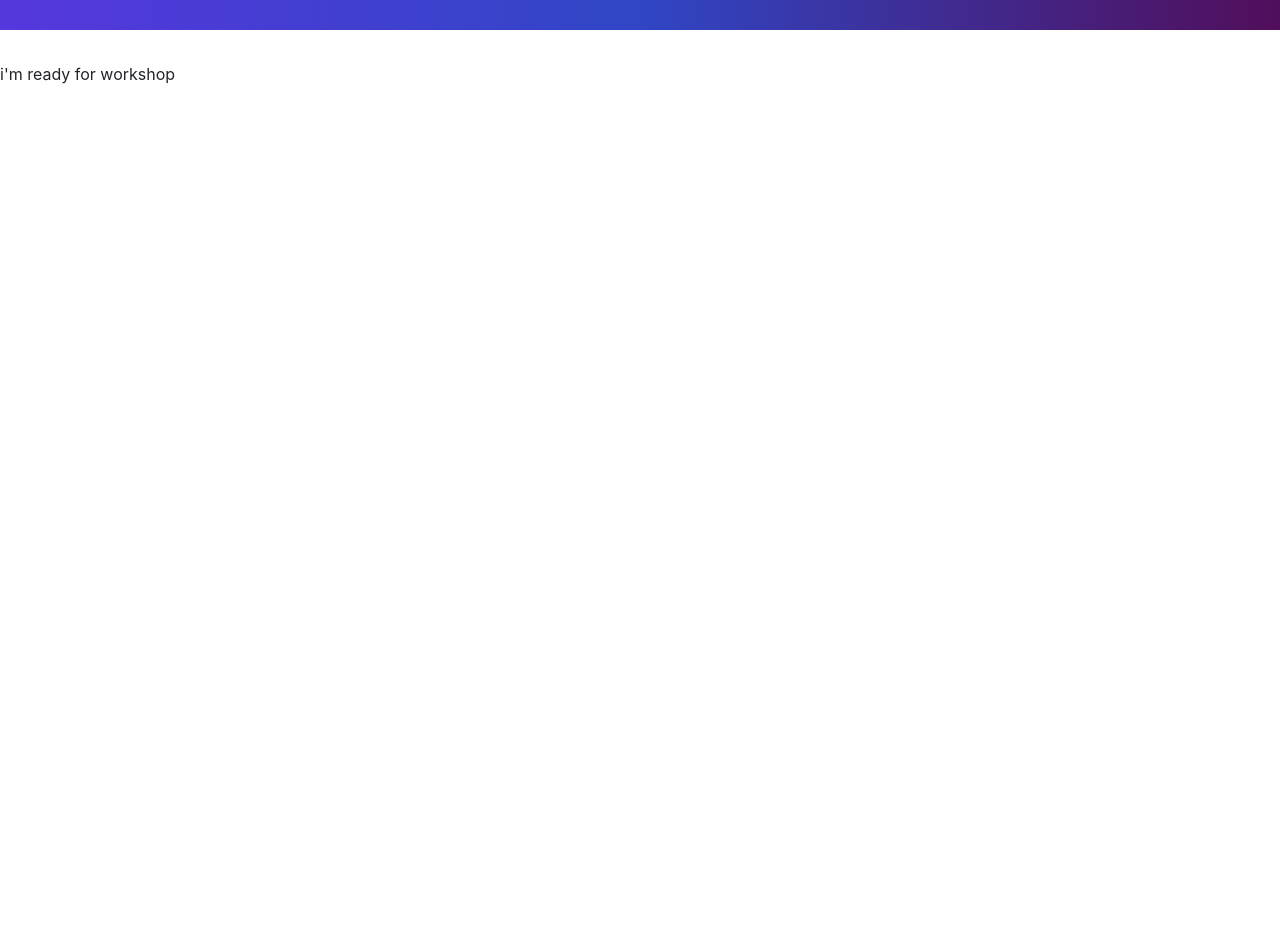
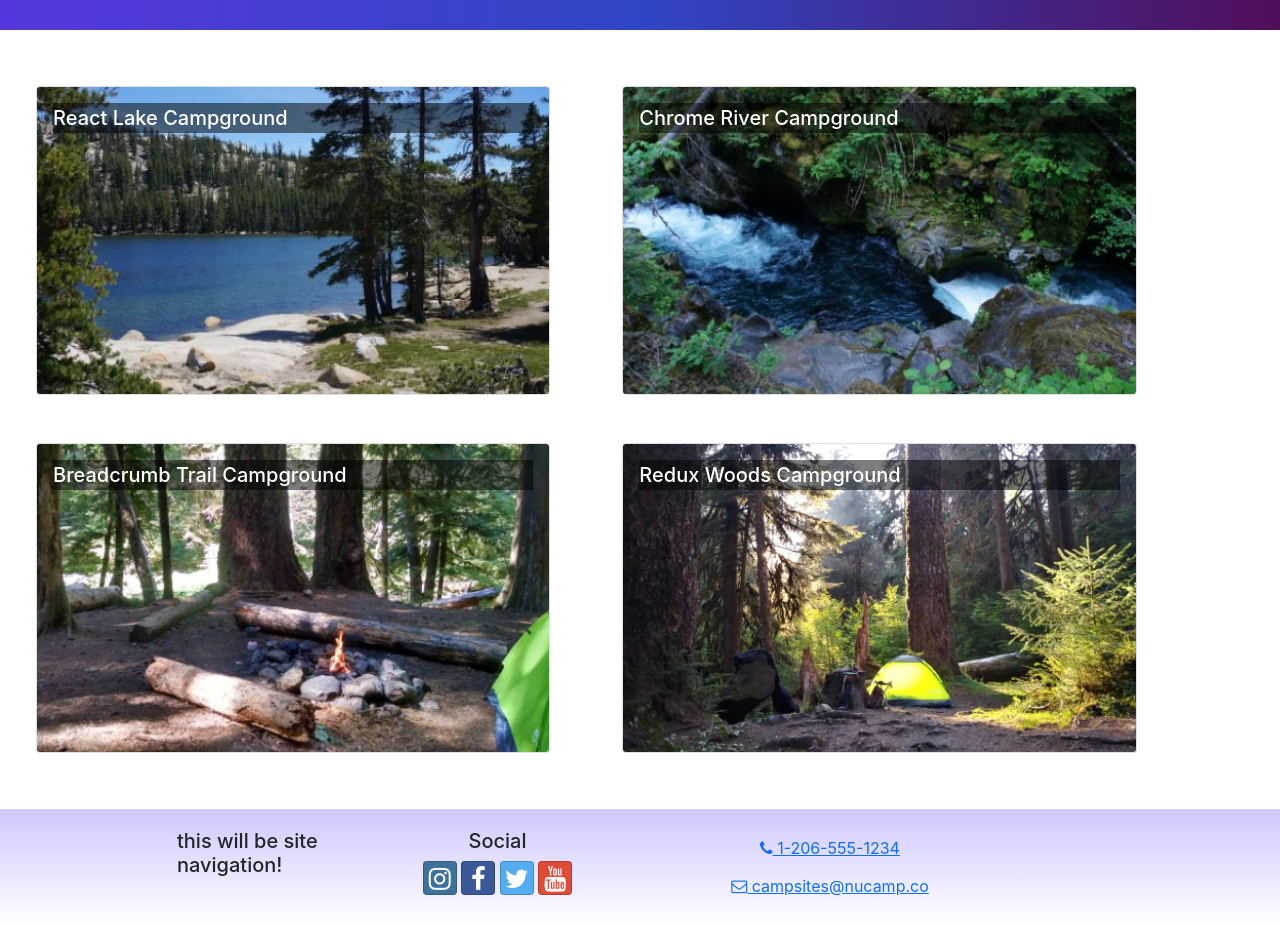
Before and after one commit to XuanN03/nucampsiteReact, a React (Create React App) app: page / in a window 1280 px wide. Shown: the part 98-1023 px from the top of the page. Before the commit the page ends 800 px from the top, so only its background shows below. Built offline with nearby package versions, Linux system fonts and the light colour scheme.

Commit message:
add header and footer

```diff
--- a/src/App.js
+++ b/src/App.js
@@ -1,19 +1,17 @@
-import React from 'react';
-import { Container, Navbar, NavbarBrand } from 'reactstrap';
-import NucampLogo from './app/assets/img/logo.png';
+import CampsitesList from './features/campsites/CampsitesList';
+// import React from 'react';
+// import { Container, Navbar, NavbarBrand } from 'reactstrap';
+// import NucampLogo from './app/assets/img/logo.png';
+import Header from './components/Header';
+import Footer from './components/Footer';
 import './App.css';
 
 function App() {
   return (
     <div className="App">
-      <Navbar dark color ='primary' stick='top' expand='md'>
-        <Container>
-          <NavbarBrand href='/'>
-            <img src={NucampLogo} alt='nucamp logo' />
-          </NavbarBrand>
-        </Container>
-      </Navbar>
-      i'm ready for workshop
+      <Header/>
+      <CampsitesList/>
+      <Footer/>
     </div>
   );
 }
--- /dev/null
+++ b/src/components/Footer.js
@@ -0,0 +1,61 @@
+import {Container, Row, Col} from 'reactstrap';
+
+const Footer = () => {
+    return(
+        <footer className = 'site-footer'>
+            <Container>
+                <Row>
+                    <Col xs={{ size: 4, offset:1}} sm='2'>
+                        <h5>this will be site navigation!</h5>
+                    </Col>
+
+                    <Col xs='6' sm='3' className='text-center'>
+                        <h5>Social</h5>
+                        <a className='btn btn-social-icon btn-instagram'
+                            href='http://instagram.com/'>
+                                <i className = 'fa fa-instagram' />
+                        </a>{' '}
+                        <a
+                            className='btn btn-social-icon btn-facebook'
+                            href='http://www.facebook.com/'
+                        >
+                            <i className='fa fa-facebook' />
+                        </a>{' '}
+                        <a
+                            className='btn btn-social-icon btn-twitter'
+                            href='http://twitter.com/'
+                        >
+                            <i className='fa fa-twitter' />
+                        </a>{' '}
+                        <a
+                            className='btn btn-social-icon btn-google'
+                            href='http://youtube.com/'
+                        >
+                            <i className='fa fa-youtube' />
+                        </a>
+                    </Col>
+
+                    <Col sm='4' className='text-center'>
+                        <a
+                            role='button'
+                            className='btn btn-link'
+                            href='tel:+12065551234'
+                        >
+                            <i className='fa fa-phone' /> 1-206-555-1234
+                        </a>
+                        <br />
+                        <a
+                            role='button'
+                            className='btn btn-link'
+                            href='mailto:notreal@notreal.co'
+                        >
+                            <i className='fa fa-envelope-o' /> campsites@nucamp.co
+                        </a>
+                    </Col>
+                </Row>
+            </Container>
+        </footer>
+    )
+};
+
+export default Footer;
--- /dev/null
+++ b/src/components/Header.js
@@ -0,0 +1,14 @@
+import {Navbar, NavbarBrand} from 'reactstrap'
+import NucampLogo from '../app/assets/img/logo.png'
+
+const Header = () => {
+    return (
+        <Navbar dark color ='primary' stick='top' expand='md'>
+          <NavbarBrand href='/'>
+            <img src={NucampLogo} alt='nucamp logo' />
+          </NavbarBrand>
+      </Navbar>
+    )
+}
+
+export default Header;
--- /dev/null
+++ b/src/features/campsites/CampsiteCard.js
@@ -0,0 +1,18 @@
+import {Card, CardImg, CardImgOverlay, CardTitle} from 'reactstrap';
+
+const CampsiteCard = (props) => {
+    return (
+        <Card>
+            <CardImg
+                width='100%'
+                src={props.campsite.image}
+                alt={props.campsite.name}
+            />
+            <CardImgOverlay>
+                <CardTitle>{props.campsite.name}</CardTitle>
+            </CardImgOverlay>
+        </Card>
+    );
+}
+
+export default CampsiteCard;
--- /dev/null
+++ b/src/features/campsites/CampsitesList.js
@@ -0,0 +1,19 @@
+import { CAMPSITES } from "../../app/shared/CAMPSITES";
+import {Col, Row} from 'reactstrap';
+import CampsiteCard from "./CampsiteCard";
+
+const CampsitesList = () => {
+    return (
+        <Row className ="ms-auto">
+            {CAMPSITES.map((campsite) => {
+                        return (
+                            <Col md='5' className='m-4' key={campsite.id}>
+                                <CampsiteCard campsite={campsite} />
+                            </Col>
+                        );
+                    })}
+        </Row>
+    )
+}
+
+export default CampsitesList;
```
